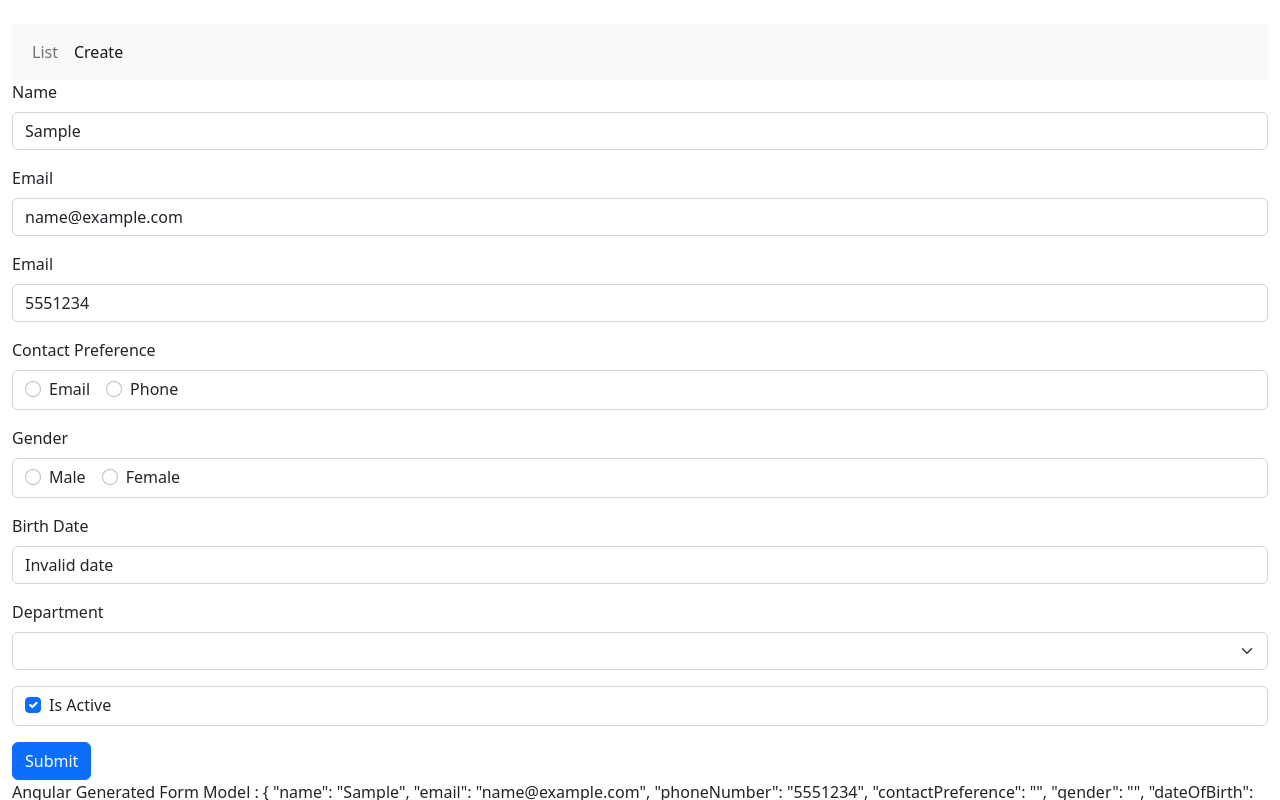
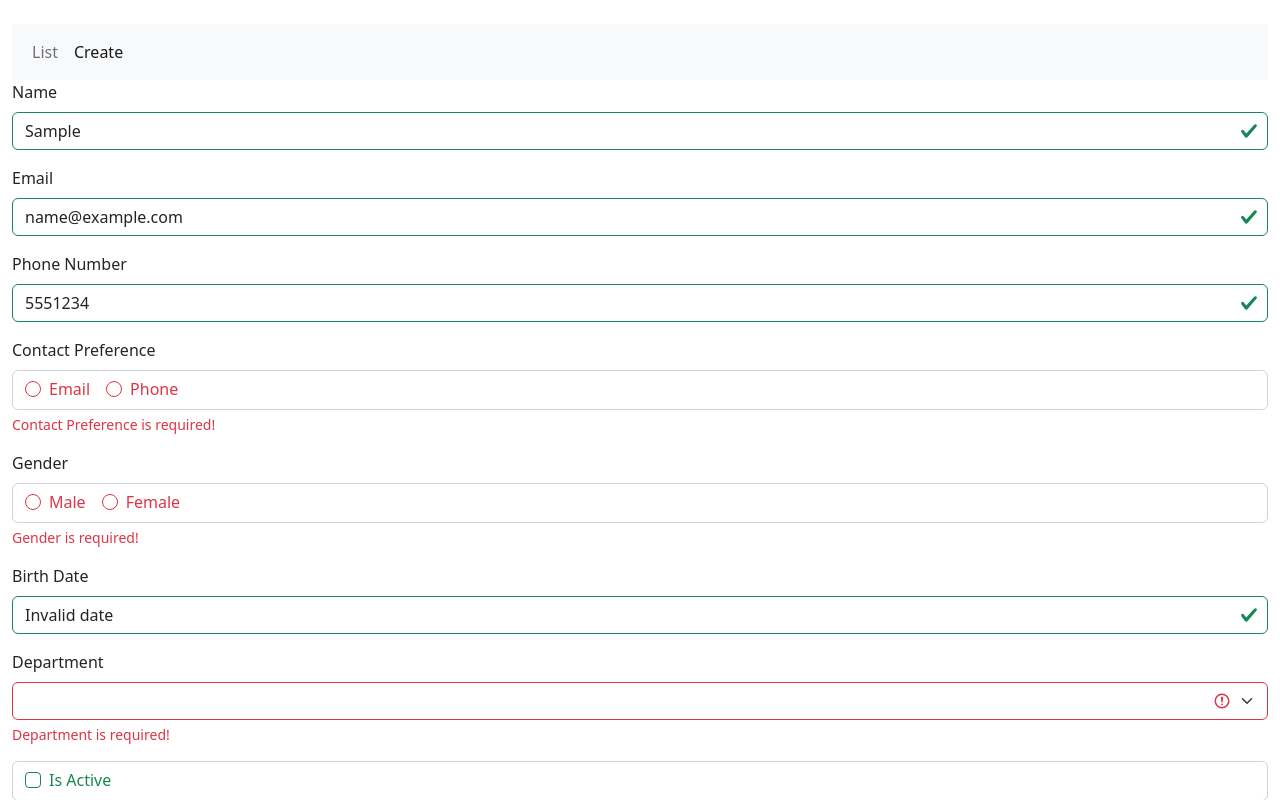
Before and after one commit to yasserMokh/AngularCrudDemo, an Angular app: page /employee.create in a window 1280 px wide. Both pictures are taken after typing "Sample", "name@example.com", "5551234", "Sample" into the empty fields and a click on the button "Submit". Shown: the top 800 px of the page. Built offline with nearby package versions, Linux system fonts and the light colour scheme.

Commit message:
- Form Validation

```diff
--- a/src/app/components/employee/create-employee.component.html
+++ b/src/app/components/employee/create-employee.component.html
@@ -1,61 +1,69 @@
-<form #empForm="ngForm" (ngSubmit)="saveEmployee(empForm)">
+<form #empForm="ngForm" (ngSubmit)="saveEmployee(empForm, employeeModel)" [class]="formValidationClass">
     <div class="mb-3">
         <label for="name" class="form-label">Name</label>
-        <input type="name" class="form-control" id="name" name="name" [(ngModel)]="name">
+        <input required type="name" class="form-control" id="name" name="name" [(ngModel)]="employeeModel.name" #nameControl="ngModel">
+        <span class="invalid-feedback">Name is required!</span>
     </div>
     <div class="mb-3">
         <label for="email" class="form-label">Email</label>
-        <input type="email" class="form-control" id="email" name="email" [(ngModel)]="email">
+        <input type="text" pattern="^[a-zA-Z0-9_.+-]+@[a-zA-Z0-9-]+\.[a-zA-Z0-9-.]+$" class="form-control" id="email" name="email" #email="ngModel" [(ngModel)]="employeeModel.email" [required]="contact.value=='email'">
+        <span class="invalid-feedback" *ngIf="email.errors?.['required']">Email is required!</span>
+        <span class="invalid-feedback" *ngIf="email.errors?.['pattern']">Email is invalid!</span>
     </div>
     <div class="mb-3">
-        <label for="phoneNumber" class="form-label">Email</label>
-        <input type="tel" class="form-control" id="phoneNumber" name="phoneNumber" [(ngModel)]="phoneNumber">
+        <label for="phoneNumber" class="form-label">Phone Number</label>
+        <input type="tel" class="form-control" id="phoneNumber" name="phoneNumber" [(ngModel)]="employeeModel.phoneNumber" [required]="contact.value=='phone'">
+        <span class="invalid-feedback">Phone Number is required!</span>
     </div>
     <div class="mb-3">
         <label class="form-label">Contact Preference</label>
         <div class="form-control">
             <div class="form-check form-check-inline">
-                <input class="form-check-input" type="radio" id="radioContactEmail" name="contactPreference"
-                    value="email" [(ngModel)]="contactPreference">
+                <input class="form-check-input" type="radio" id="radioContactEmail" name="contactPreference" required #contact="ngModel"
+                    value="email" [(ngModel)]="employeeModel.contactPreference">
                 <label class="form-check-label" for="radioContactEmail">Email</label>
             </div>
             <div class="form-check form-check-inline">
-                <input class="form-check-input" type="radio" id="radioContactPhone" name="contactPreference"
-                    value="phone" [(ngModel)]="contactPreference">
+                <input class="form-check-input" type="radio" id="radioContactPhone" name="contactPreference" required #contact="ngModel"
+                    value="phone" [(ngModel)]="employeeModel.contactPreference">
                 <label class="form-check-label" for="radioContactPhone">Phone</label>
             </div>
         </div>
+        <span class="invalid-feedback" [style]="(empForm.submitted && contact.invalid)?'display: block;':''" *ngIf="gender.invalid">Contact Preference is required!</span>
     </div>
     <div class="mb-3">
         <label class="form-label">Gender</label>
         <div class="form-control">
             <div class="form-check form-check-inline">
-                <input class="form-check-input" type="radio" id="radioGenderMale" name="gender" value="male"
-                    [(ngModel)]="gender">
+                <input class="form-check-input" type="radio" id="radioGenderMale" name="gender" value="male" required #gender="ngModel"
+                    [(ngModel)]="employeeModel.gender">
                 <label class="form-check-label" for="radioGenderMale">Male</label>
             </div>
             <div class="form-check form-check-inline">
-                <input class="form-check-input" type="radio" id="radioGenderFemale" name="gender" value="female"
-                    [(ngModel)]="gender">
+                <input class="form-check-input" type="radio" id="radioGenderFemale" name="gender" value="female" required #gender="ngModel"
+                    [(ngModel)]="employeeModel.gender">
                 <label class="form-check-label" for="radioGenderFemale">Female</label>
             </div>
         </div>
+        <span class="invalid-feedback" [style]="(empForm.submitted && gender.invalid)?'display: block;':''" *ngIf="gender.invalid">Gender is required!</span>
     </div>
     <div class="mb-3">
         <label for="dateOfBirth" class="form-label">Birth Date</label>
-        <input type="text" id="dateOfBirth" bsDatepicker [bsConfig]="datepickerConfig" name="dateOfBirth" [(ngModel)]="dateOfBirth" class="form-control">
+        <input type="text" id="dateOfBirth" bsDatepicker [bsConfig]="datepickerConfig" name="dateOfBirth" [(ngModel)]="employeeModel.dateOfBirth" class="form-control">
     </div>
     <div class="mb-3">
         <label for="department" class="form-label">Department</label>
-        <select id="department" name="department" [(ngModel)]="department" class="form-select">
+        <select id="department" name="department" [(ngModel)]="employeeModel.department" class="form-select" required min="0">
+            <option value="" selected disabled>Select Department</option>
             <option *ngFor="let dep of departments" [value]="dep.id">{{dep.name}}</option>
         </select>
+        <span class="invalid-feedback">Department is required!</span>
     </div>
     <div class="mb-3">
         <div class="form-control">
             <div class="form-check">
                 <input class="form-check-input" type="checkbox" name="isActive" id="checkIsActive"
-                    [(ngModel)]="isActive">
+                    [(ngModel)]="employeeModel.isActive">
                 <label class="form-check-label" for="checkIsActive">
                     Is Active
                 </label>
@@ -65,3 +73,6 @@
     <button type="submit" class="btn btn-primary">Submit</button>
 </form>
 Angular Generated Form Model : {{empForm.value | json}}
+<br/>
+<br/>
+Employee Model : {{employeeModel | json}}
--- a/src/app/components/employee/create-employee.component.ts
+++ b/src/app/components/employee/create-employee.component.ts
@@ -3,6 +3,8 @@ import { NgForm } from '@angular/forms';
 import { IDepartment } from 'src/app/models/interfaces/idepartment.interface';
 import { DepartmentService } from 'src/app/services/department.service';
 import { BsDatepickerConfig } from 'ngx-bootstrap/datepicker';
+import { IEmployee } from 'src/app/models/interfaces/iemployee.interface';
+import { Employee } from 'src/app/models/employee.model';
 
 @Component({
   selector: 'app-create-employee',
@@ -13,15 +15,9 @@ export class CreateEmployeeComponent implements OnInit {
 
   datepickerConfig : Partial<BsDatepickerConfig>;
   departments: IDepartment[] | null = null;
+  formValidationClass="needs-validation";
 
-  name: string = '';
-  email: string = '';
-  gender: string = '';
-  contactPreference: string = '';
-  phoneNumber: string = '';
-  department: string = '';
-  isActive: boolean = true;
-  dateOfBirth: Date | null = null;
+  employeeModel: IEmployee=new Employee();
 
   constructor(private _departmentService: DepartmentService) {
     this.datepickerConfig = Object.assign({},
@@ -36,8 +32,10 @@ export class CreateEmployeeComponent implements OnInit {
     this.departments = this._departmentService.getAllDepartments();
   }
 
-  saveEmployee(empForm: NgForm): void {
-    console.log(empForm.value);
+  saveEmployee(empForm: NgForm, employeeModel: IEmployee): void {
+    this.formValidationClass="was-validated";
+    console.log(empForm.valid);
+    console.log(employeeModel);
   }
 
 }
--- a/src/app/models/employee.model.ts
+++ b/src/app/models/employee.model.ts
@@ -1,14 +1,25 @@
 import { IEmployee } from "./interfaces/iemployee.interface";
 
 export class Employee implements IEmployee {
-    constructor(public id:number,
-        public name:string,
-        public gender:string,
-        public dateOfBirth:Date,
-        public contactPreference:string,
-        public department:string,
-        public isActive:boolean,
-        public email:string | null,
-        public phoneNumber:string | null,
-        public photoPath:string | null){};
+    public id: number = -1;
+    public name: string | null = null;
+    public gender: string | null = null;
+    public dateOfBirth: Date | null = null;
+    public contactPreference: string | null = null;
+    public department: number=-1;
+    public isActive: boolean = false;
+    public email: string | null = null;
+    public phoneNumber: string | null = null;
+    public photoPath: string | null = null;
+
+    // constructor(public id:number,
+    //     public name:string,
+    //     public gender:string,
+    //     public dateOfBirth:Date,
+    //     public contactPreference:string,
+    //     public department:string,
+    //     public isActive:boolean,
+    //     public email:string | null,
+    //     public phoneNumber:string | null,
+    //     public photoPath:string | null){};
 }
--- a/src/app/services/employee.service.ts
+++ b/src/app/services/employee.service.ts
@@ -7,47 +7,50 @@ import { IEmployee } from '../models/interfaces/iemployee.interface';
 })
 export class EmployeeService {
 
-  private _employees:IEmployee[];
+  private _employees: IEmployee[];
 
   constructor() {
-    this._employees= [
-      new Employee( 1,
-        'Mark',
-         'Male',
-         new Date('10/25/1988'),
-         'Email',
-         'IT',
-         true,
-         'mark@pragimtech.com',
-         null,
-         'assets/images/mark.png'
-        ),
-        new Employee( 2,
-          'Mary',
-           'Female',
-           new Date('11/20/1979'),
-           'Phone',
-           'HR',
-           true,
-           null,
-           '2345978640',
-           'assets/images/mary.png'
-          ),
-          new Employee( 3,
-            'John',
-             'Male',
-             new Date('3/25/1976'),
-             'Phone',
-             'IT',
-             false,
-             null,
-             '5432978640',
-             'assets/images/john.png'
-            )
-      ]
+    this._employees = [
+      {
+        id: 1,
+        name: 'Mark',
+        gender: 'Male',
+        dateOfBirth: new Date('10/25/1988'),
+        contactPreference: 'Email',
+        department: 1,
+        isActive: true,
+        email: 'mark@pragimtech.com',
+        phoneNumber: null,
+        photoPath: 'assets/images/mark.png'
+      },
+      {
+        id: 2,
+        name: 'Mary',
+        gender: 'Female',
+        dateOfBirth: new Date('11/20/1979'),
+        contactPreference: 'Phone',
+        department: 2,
+        isActive: true,
+        email: null,
+        phoneNumber: '2345978640',
+        photoPath: 'assets/images/mary.png'
+      },
+      {
+        id: 3,
+        name: 'John',
+        gender: 'Male',
+        dateOfBirth: new Date('3/25/1976'),
+        contactPreference: 'Phone',
+        department: 1,
+        isActive: false,
+        email: null,
+        phoneNumber: '5432978640',
+        photoPath: 'assets/images/john.png'
+      }
+    ]
   }
 
-  getAllEmployees(): IEmployee[]{
+  getAllEmployees(): IEmployee[] {
     return this._employees;
   }
 }
```
Also changed, not shown: src/app/models/interfaces/iemployee.interface.ts (+5 -5 lines).
